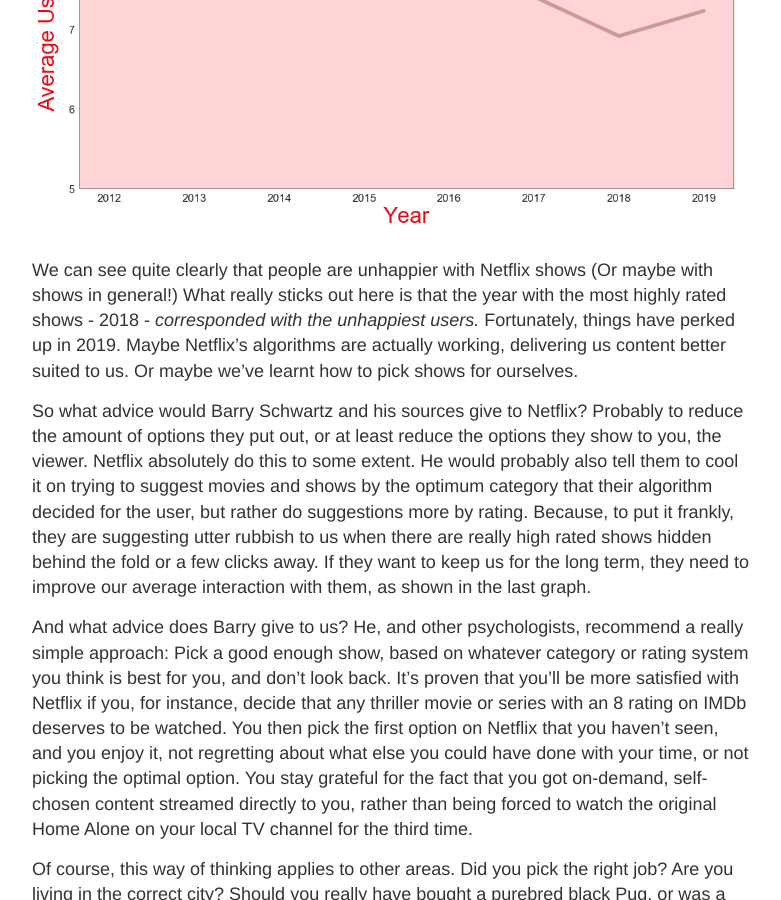
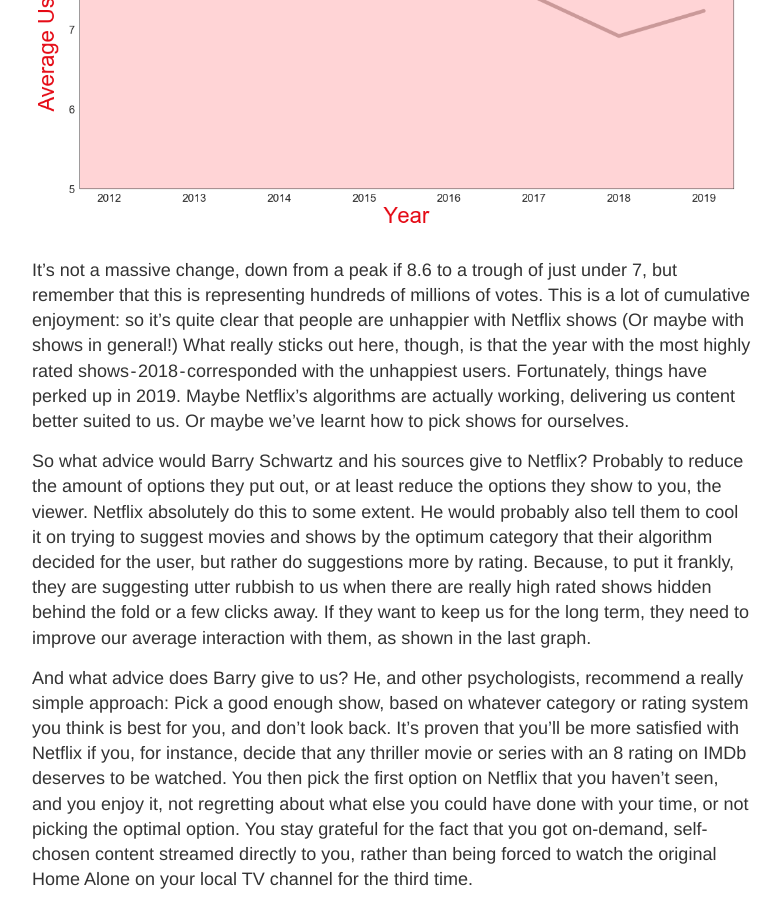
Before and after one commit to ryan-anderson-ds/ryan-anderson-ds.github.io, a Jekyll site: the page built from _posts/visualisations/2019-10-12-Netflix-Quality-Quantity.md, in a window 1280 px wide and 900 px high, scrolled down 2943 px. Shown: the whole window, without its empty margins (248-1029 px from the left). Built offline with Jekyll 4.4.1, drawn with Linux system fonts in a browser that asks for light colours.

Commit message:
Update 2019-10-12-Netflix-Quality-Quantity.md

```diff
--- a/_posts/visualisations/2019-10-12-Netflix-Quality-Quantity.md
+++ b/_posts/visualisations/2019-10-12-Netflix-Quality-Quantity.md
@@ -31,7 +31,7 @@
 
 ![world](../images/visu/netflix_quantity_quality/averageuserinteraction.png "netflix - quantity vs quality")
 
-We can see quite clearly that people are unhappier with Netflix shows (Or maybe with shows in general!) What really sticks out here is that the year with the most highly rated shows - 2018 - *corresponded with the unhappiest users.* Fortunately, things have perked up in 2019. Maybe Netflix's algorithms are actually working, delivering us content better suited to us. Or maybe we've learnt how to pick shows for ourselves.
+It's not a massive change, down from a peak if 8.6 to a trough of just under 7, but remember that this is representing hundreds of millions of votes. This is a lot of cumulative enjoyment: so it's quite clear that people are unhappier with Netflix shows (Or maybe with shows in general!) What really sticks out here, though, is that the year with the most highly rated shows - 2018 - corresponded with the unhappiest users. Fortunately, things have perked up in 2019. Maybe Netflix's algorithms are actually working, delivering us content better suited to us. Or maybe we've learnt how to pick shows for ourselves.
 
 So what advice would Barry Schwartz and his sources give to Netflix? Probably to reduce the amount of options they put out, or at least reduce the options they show to you, the viewer. Netflix absolutely do this to some extent. He would probably also tell them to cool it on trying to suggest movies and shows by the optimum category that their algorithm decided for the user, but rather do suggestions more by rating. Because, to put it frankly, they are suggesting utter rubbish to us when there are really high rated shows hidden behind the fold or a few clicks away. If they want to keep us for the long term, they need to improve our average interaction with them, as shown in the last graph.
 
@@ -47,8 +47,4 @@
 [Wikipedia show list](https://en.wikipedia.org/wiki/List_of_original_programs_distributed_by_Netflix) and
 [IMDb ratings](https://datasets.imdbws.com/)
 
-
-
-
-
 **Tools:** Python, GIMP
```
